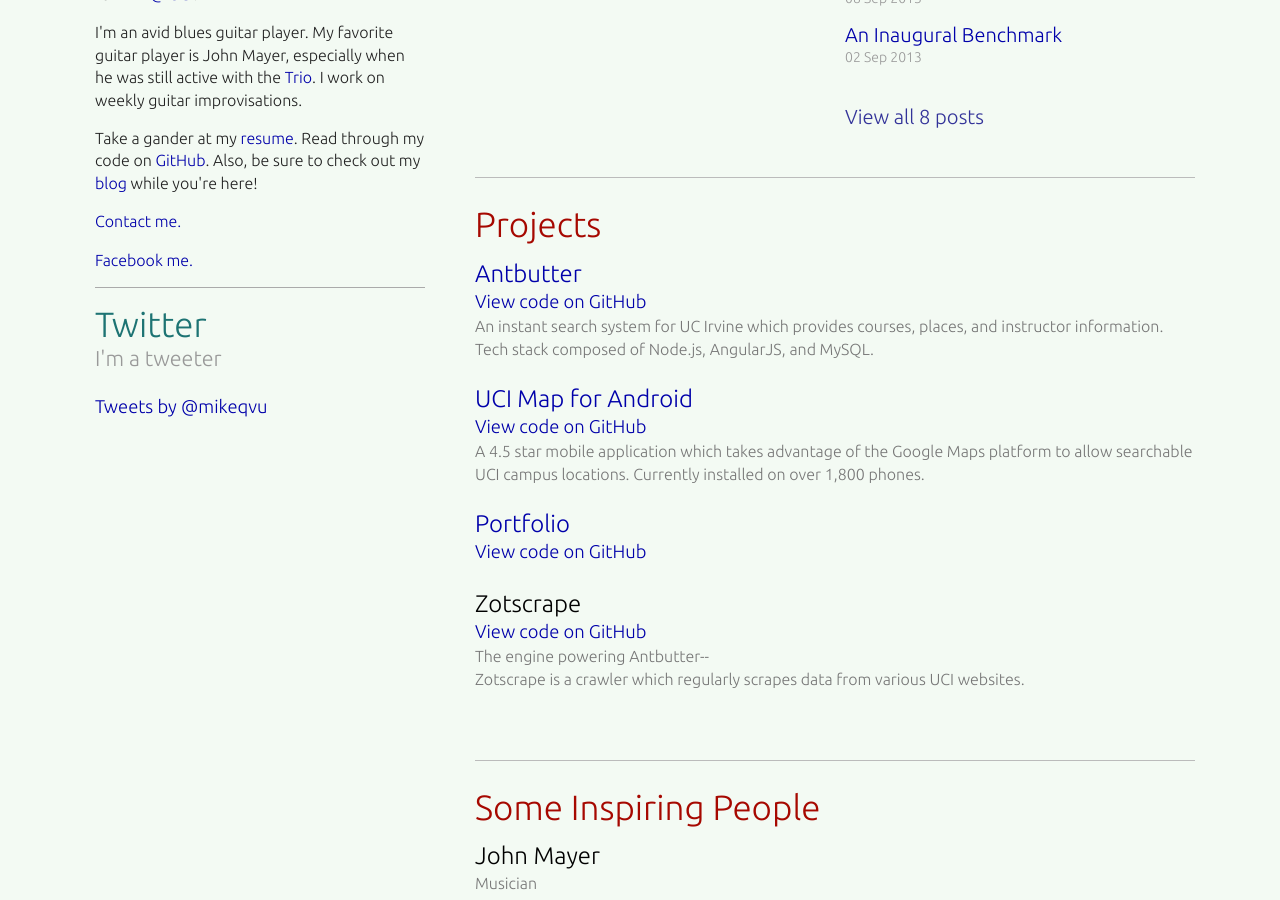
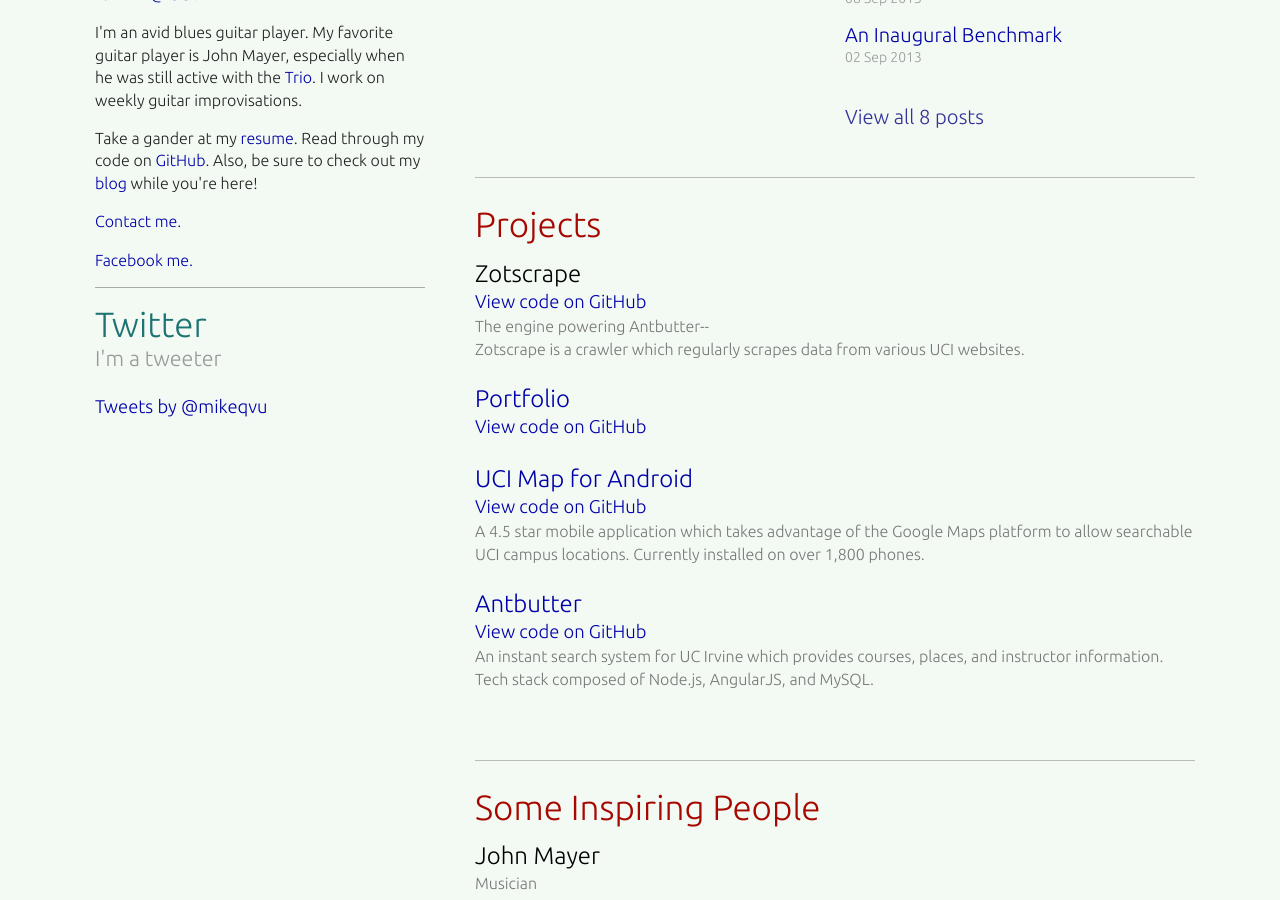
Before and after one commit to blaisebaileyfinnegan/blaisebaileyfinnegan.github.io, a Jekyll site: the page built from index.html, in a window 1280 px wide and 900 px high, scrolled down 614 px. Built offline with Jekyll 4.4.1, drawn with Linux system fonts in a browser that asks for light colours; Markdown is read by kramdown in place of the engine named in the settings; comment, search, counter and statistics services are not loaded.

Commit message:
Reversed order of projects

```diff
--- a/index.html
+++ b/index.html
@@ -46,7 +46,7 @@ title: Michael Vu
 <div class="clearer"><!-- --></div>
 <div class="projects">
   <h1 class="section-title">Projects</h1>
-  {% for page in site.pages %}
+  {% for page in site.pages reversed %}
   {% if page.url contains 'projects' %}
   <div class="project-bit">
     <div class="project-title">
```
